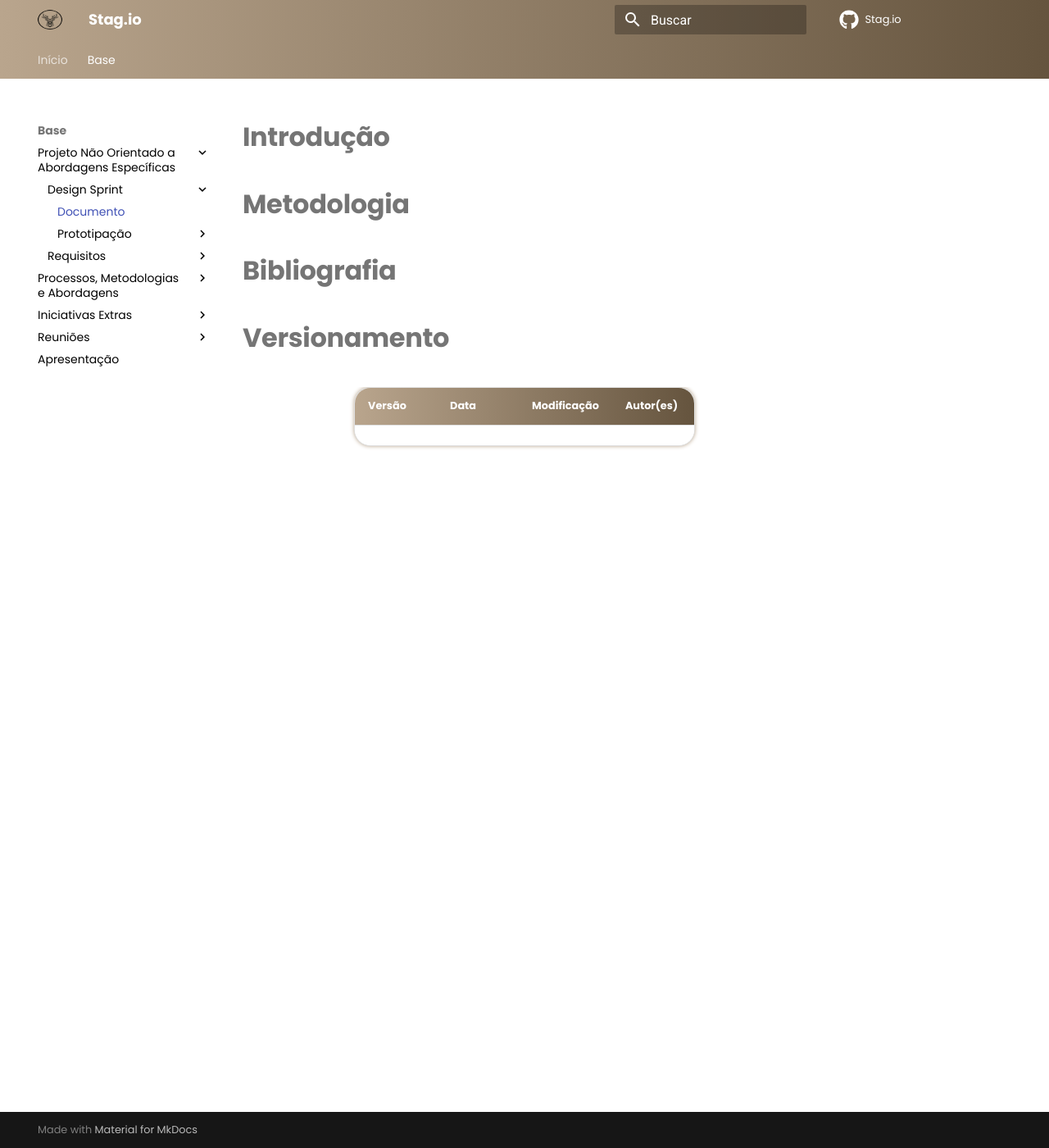
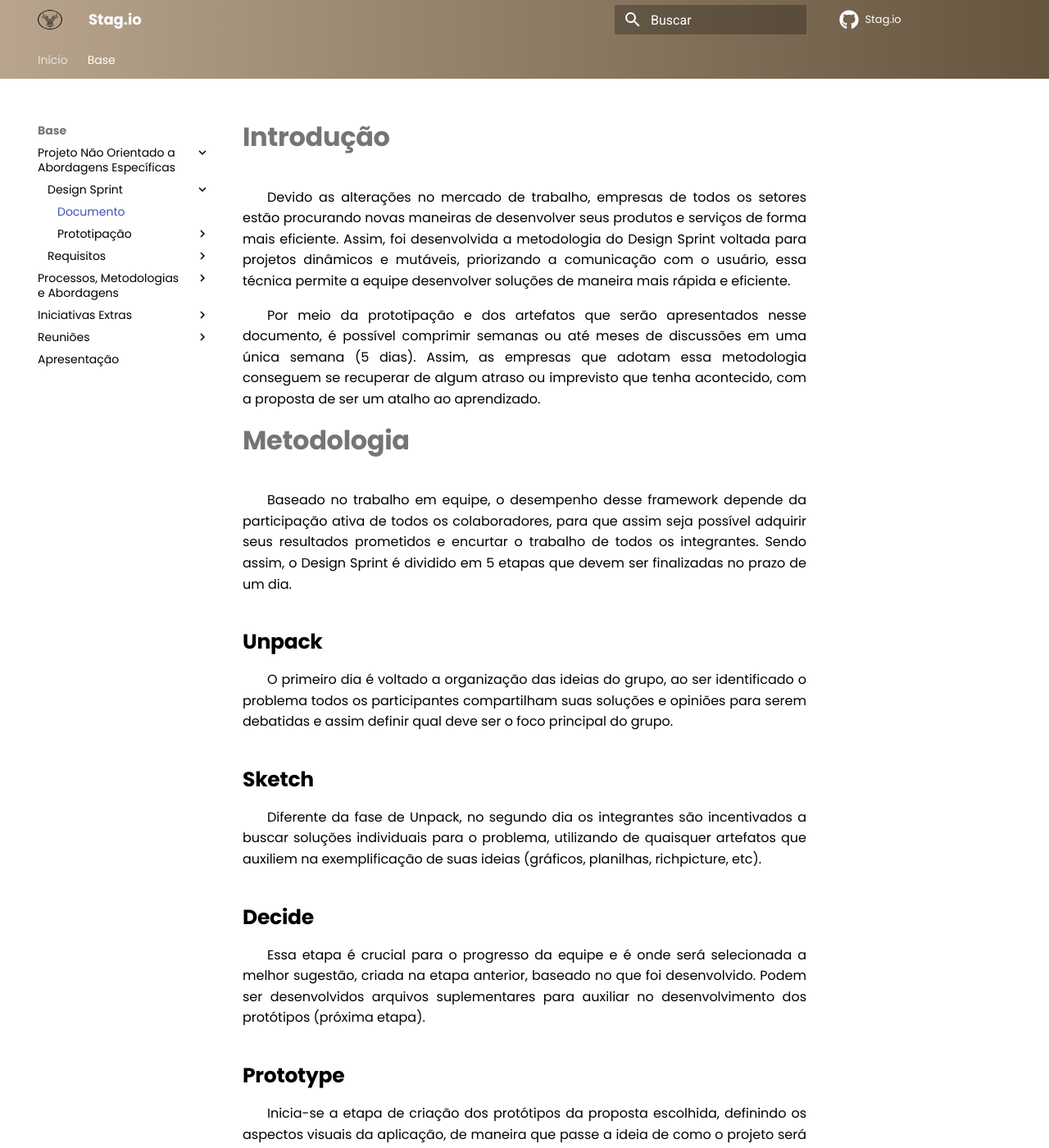
Before and after one commit to UnBArqDsw2021-2/2021.2_G3_stag.io, an MkDocs documentation site: the page built from docs/Base/PNOAE/DesignSprint/Documento.md, in a window 1280 px wide and 1400 px high. Shown: the whole window at 82% size. Built offline with MkDocs 1.6.1 and Material for MkDocs 9.7.7, drawn with Linux system fonts in a browser that asks for light colours; comment, search, counter and statistics services are not loaded; some of the changed text lies outside the part shown.

Commit message:
Criação do documento de DesignSprint
Co-authored-by: guilhermemoraisr <guilhermemoraisr@gmail.com>

```diff
--- a/docs/Base/PNOAE/DesignSprint/Documento.md
+++ b/docs/Base/PNOAE/DesignSprint/Documento.md
@@ -1,11 +1,45 @@
 # Introdução
+
+Devido as alterações no mercado de trabalho, empresas de todos os setores estão procurando novas maneiras de desenvolver seus produtos e serviços de forma mais eficiente. Assim, foi desenvolvida a metodologia do Design Sprint voltada para projetos dinâmicos e mutáveis, priorizando a comunicação com o usuário, essa técnica permite a equipe desenvolver soluções de maneira mais rápida e eficiente.
+
+Por meio da prototipação e dos artefatos que serão apresentados nesse documento, é possível comprimir semanas ou até meses de discussões em uma única semana (5 dias). Assim, as empresas que adotam essa metodologia conseguem se recuperar de algum atraso ou imprevisto que tenha acontecido, com a proposta de ser um atalho ao aprendizado.
 
 # Metodologia
 
+Baseado no trabalho em equipe, o desempenho desse framework depende da participação ativa de todos os colaboradores, para que assim seja possível adquirir seus resultados prometidos e encurtar o trabalho de todos os integrantes. Sendo assim, o Design Sprint é dividido em 5 etapas que devem ser finalizadas no prazo de um dia.
+
+## Unpack
+
+O primeiro dia é voltado a organização das ideias do grupo, ao ser identificado o problema todos os participantes compartilham suas soluções e opiniões para serem debatidas e assim definir qual deve ser o foco principal do grupo.
+
+## Sketch
+
+Diferente da fase de Unpack, no segundo dia os integrantes são incentivados a buscar soluções individuais para o problema, utilizando de quaisquer artefatos que auxiliem na exemplificação de suas ideias (gráficos, planilhas, richpicture, etc).
+
+## Decide
+
+Essa etapa é crucial para o progresso da equipe e é onde será selecionada a melhor sugestão, criada na etapa anterior, baseado no que foi desenvolvido. Podem ser desenvolvidos arquivos suplementares para auxiliar no desenvolvimento dos protótipos (próxima etapa).
+
+## Prototype
+
+Inicia-se a etapa de criação dos protótipos da proposta escolhida, definindo os aspectos visuais da aplicação, de maneira que passe a ideia de como o projeto será entregue quando finalizado.
+
+## Test
+
+ O último dia é reservado para testar o protótipo criado, podendo ser efetuado de diversas maneiras diferentes, sendo mais comum os testes de verificação e validação, aprimorando o projeto e prevenindo erros.
+
+# Realização das etapas
+
+...
+
 # Bibliografia
+
+> - "The Design Sprint". Disponível em https://www.gv.com/sprint/. Acesso em: 05 ago. 2021;
+> - [Documento Design Sprint do projeto Tá Na Mesa](https://github.com/UnBArqDsw2021-1/2021.1_G02_TaNaMesa_docs/blob/master/docs/1-Base/Projeto-Nao-Orientado-Abordagens-Especificas/Design-Sprint.md);
+> - [Documento Design Sprint do projeto Curumim](https://github.com/UnBArqDsw2021-1/2021.1_G6_Curumim/blob/main/docs/base/design-sprint/doc-design-sprint.md);
 
 # Versionamento
 
 Versão | Data | Modificação | Autor(es) |
 |--|--|--|--|
-|||||
+|1.0|27/01/2022|Abertura do documento|João Victor e Guilherme de Morais|
```
